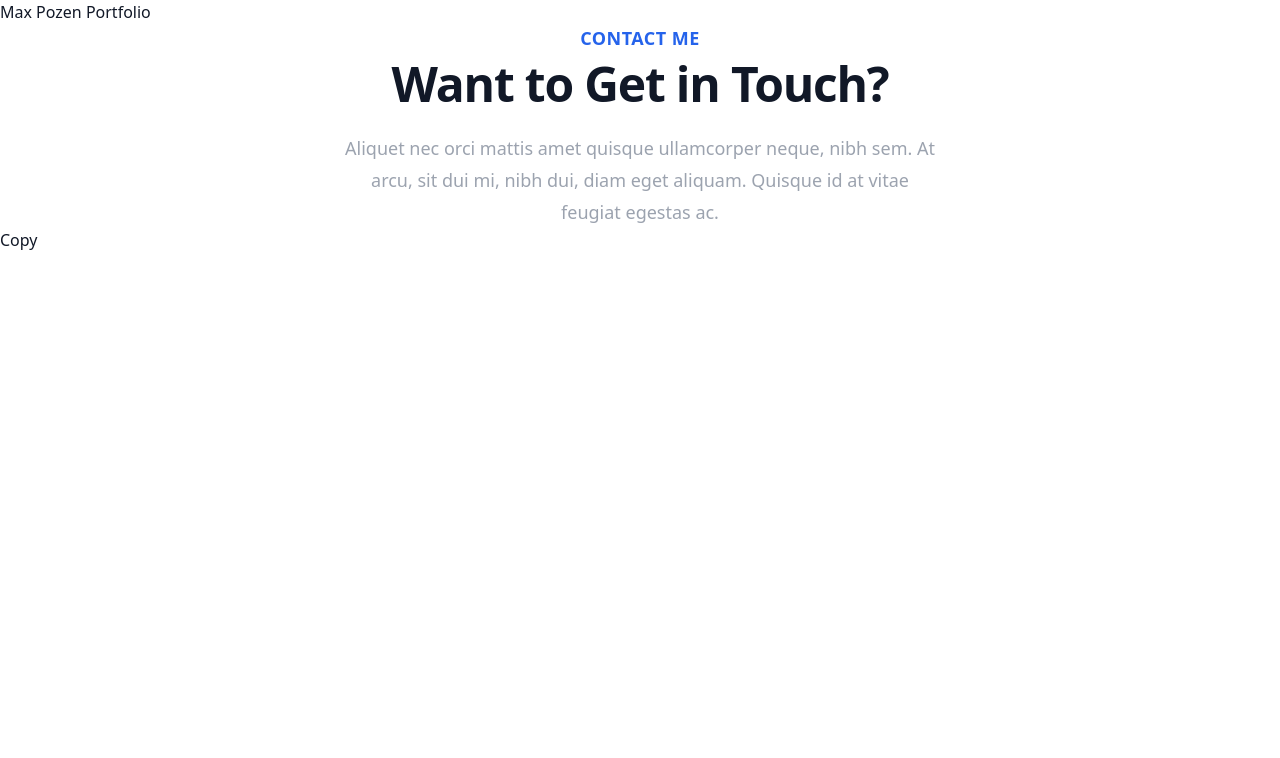
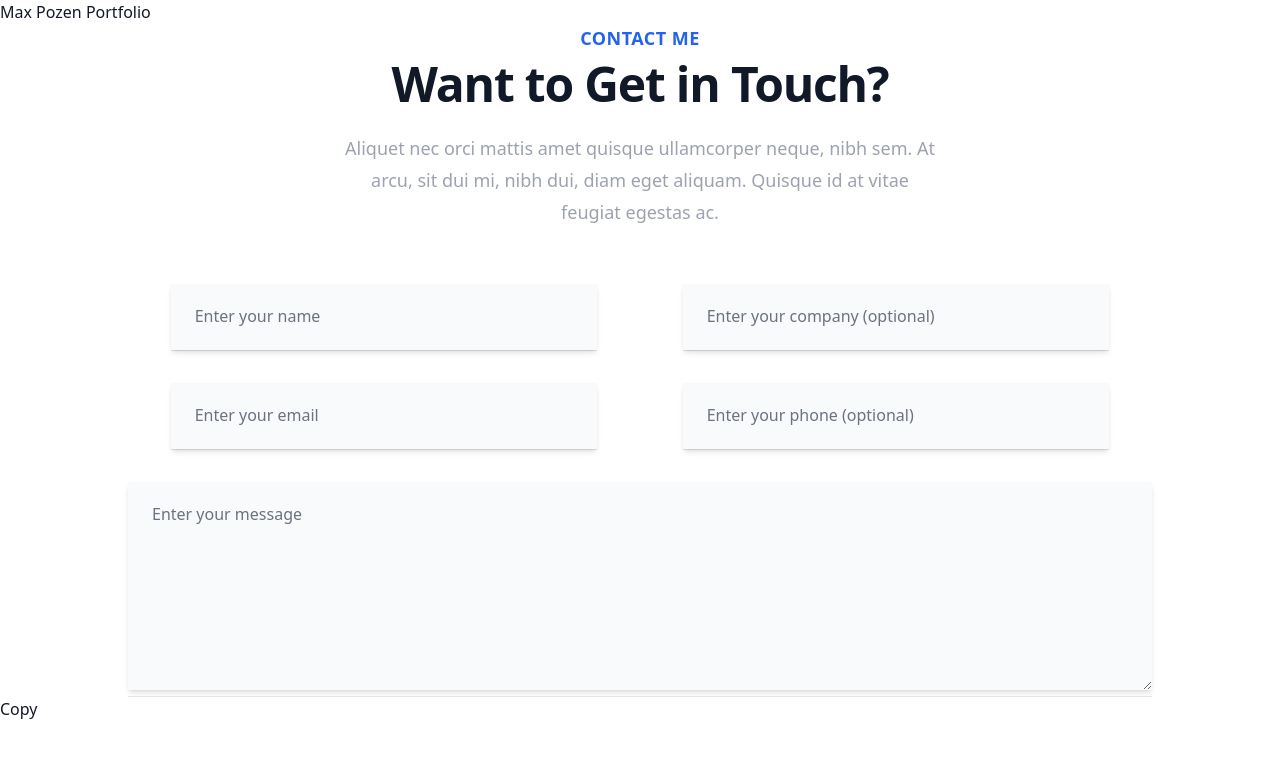
Before and after one commit to ConsDotPy/arq-yami-portfolio, a Next.js app: page / in a window 1280 px wide. Shown: the top 758 px of the page. Built offline with nearby package versions, Linux system fonts and the light colour scheme.

Commit message:
ADD: Contact Form Design

```diff
--- /dev/null
+++ b/components/Structural/SectionHeading.js
@@ -0,0 +1,19 @@
+const SectionHeading = ({ preText, title, description }) => {
+  return (
+    <section className="max-w-prose mx-auto text-center">
+      <h2>
+        <span className="block text-base text-blue-600 font-semibold tracking-wide uppercase sm:text-lg">
+          {preText}
+        </span>
+        <span className="mt-2 block text-3xl leading-8 font-extrabold tracking-tight text-gray-900 sm:text-5xl">
+          {title}
+        </span>
+      </h2>
+      <p className="mt-6 text-lg font-medium text-gray-400 leading-8">
+        {description}
+      </p>
+    </section>
+  );
+};
+
+export default SectionHeading;
--- a/components/home/ContactForm.js
+++ b/components/home/ContactForm.js
@@ -1,25 +1,95 @@
+import SectionHeading from "../Structural/SectionHeading";
+
 const ContactForm = () => {
   return (
-    <article className="max-w-7xl mx-auto ">
+    <article className="max-w-5xl mx-auto">
       {/* Heading */}
-      <section className="max-w-prose mx-auto text-center">
-        <h2>
-          <span className="block text-base text-blue-600 font-semibold tracking-wide uppercase sm:text-lg">
-            Contact Me
-          </span>
-          <span className="mt-2 block text-3xl leading-8 font-extrabold tracking-tight text-gray-900 sm:text-5xl">
-            Want to Get in Touch?
-          </span>
-        </h2>
-        <p className="mt-6 text-lg font-medium text-gray-400 leading-8">
-          Aliquet nec orci mattis amet quisque ullamcorper neque, nibh sem. At
+      <SectionHeading
+        preText="Contact Me"
+        title="Want to Get in Touch?"
+        description="Aliquet nec orci mattis amet quisque ullamcorper neque, nibh sem. At
           arcu, sit dui mi, nibh dui, diam eget aliquam. Quisque id at vitae
-          feugiat egestas ac.
-        </p>
-      </section>
+          feugiat egestas ac."
+      />
 
-      {/* Timeline */}
-      <section className=""></section>
+      {/* Form */}
+      <form className="flex justify-around flex-wrap space-y-8 mt-6">
+        {/* Name */}
+        <label htmlFor="name" className="sr-only">
+          Name
+        </label>
+        <div className="mt-1 border-b border-gray-200 focus-within:border-blue-600 w-5/12">
+          <input
+            type="text"
+            name="name"
+            id="name"
+            className="shadow-md py-5 px-6 border-0 border-b-2 w-full border-transparent bg-gray-50 focus:border-blue-600 focus:ring-0 sm:text-base font-medium focus:shadow-lg"
+            placeholder="Enter your name"
+            required
+          />
+        </div>
+
+        {/* Company */}
+        <label htmlFor="company" className="sr-only">
+          Company
+        </label>
+
+        <div className="mt-1 border-b border-gray-200 focus-within:border-blue-600 w-5/12">
+          <input
+            type="text"
+            name="company"
+            id="company"
+            className="shadow-md py-5 px-6 border-0 border-b-2 w-full border-transparent bg-gray-50 focus:border-blue-600 focus:ring-0 sm:text-base font-medium focus:shadow-lg"
+            placeholder="Enter your company (optional)"
+          />
+        </div>
+
+        {/* Email */}
+        <label htmlFor="email" className="sr-only">
+          Email
+        </label>
+        <div className="mt-1 border-b border-gray-200 focus-within:border-blue-600 w-5/12">
+          <input
+            type="email"
+            name="email"
+            id="email"
+            className="shadow-md py-5 px-6 border-0 border-b-2 w-full border-transparent bg-gray-50 focus:border-blue-600 focus:ring-0 sm:text-base font-medium focus:shadow-lg"
+            placeholder="Enter your email"
+            required
+          />
+        </div>
+
+        {/* Phone */}
+        <label htmlFor="phone" className="sr-only">
+          Phone
+        </label>
+
+        <div className="mt-1 border-b border-gray-200 focus-within:border-blue-600 w-5/12">
+          <input
+            type="tel"
+            name="phone"
+            id="phone"
+            className="shadow-md py-5 px-6 border-0 border-b-2 w-full border-transparent bg-gray-50 focus:border-blue-600 focus:ring-0 sm:text-base font-medium focus:shadow-lg"
+            placeholder="Enter your phone (optional)"
+          />
+        </div>
+
+        {/* Message */}
+        <label htmlFor="message" className="sr-only">
+          Message
+        </label>
+
+        <div className="mt-1 border-b border-gray-200 focus-within:border-blue-600 w-full">
+          <textarea
+            name="message"
+            id="message"
+            cols="15"
+            rows="7"
+            className="shadow-md py-5 px-6 border-0 w-full border-transparent bg-gray-50 focus:border-blue-600 focus:ring-0 sm:text-base font-medium focus:shadow-lg"
+            placeholder="Enter your message"
+          ></textarea>
+        </div>
+      </form>
     </article>
   );
 };
--- a/components/home/Timeline.js
+++ b/components/home/Timeline.js
@@ -1,5 +1,6 @@
 import Link from "next/link";
 import { nanoid } from "nanoid";
+import SectionHeading from "../Structural/SectionHeading";
 
 const timelineItems = [
   {
@@ -35,21 +36,13 @@ const Timeline = () => {
   return (
     <article className="max-w-7xl mx-auto ">
       {/* Heading */}
-      <section className="max-w-prose mx-auto text-center">
-        <h2>
-          <span className="block text-base text-blue-600 font-semibold tracking-wide uppercase sm:text-lg">
-            Education & Experience
-          </span>
-          <span className="mt-2 block text-3xl leading-8 font-extrabold tracking-tight text-gray-900 sm:text-5xl">
-            Project Timeline
-          </span>
-        </h2>
-        <p className="mt-6 text-lg font-medium text-gray-400 leading-8">
-          Aliquet nec orci mattis amet quisque ullamcorper neque, nibh sem. At
+      <SectionHeading
+        preText="Education & Experience"
+        title="Project Timeline"
+        description="Aliquet nec orci mattis amet quisque ullamcorper neque, nibh sem. At
           arcu, sit dui mi, nibh dui, diam eget aliquam. Quisque id at vitae
-          feugiat egestas ac.
-        </p>
-      </section>
+          feugiat egestas ac."
+      />
 
       {/* Timeline */}
       <section className="relative mt-8">
```
